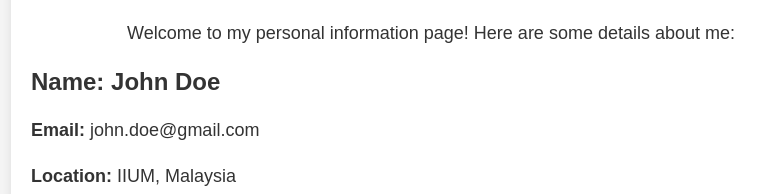
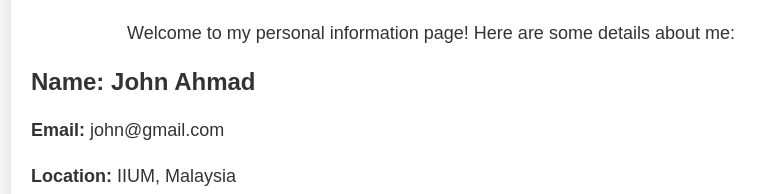
Before and after one commit to biawaksungai/demoinfo, a plain HTML site: page index.html in a window 1280 px wide. Shown: the part 131-325 px from the top of the page, without its empty margins (209-974 px from the left). Drawn offline with Linux system fonts and the light colour scheme.

Commit message:
Update index.html

```diff
--- a/index.html
+++ b/index.html
@@ -40,8 +40,8 @@
         <p>Welcome to my personal information page! Here are some details about me:</p>
 
         <div class="personal-info">
-            <h2>Name: John Doe</h2>
-            <p><strong>Email:</strong> john.doe@gmail.com</p>
+            <h2>Name: John Ahmad</h2>
+            <p><strong>Email:</strong> john@gmail.com</p>
             <p><strong>Location:</strong> IIUM, Malaysia</p>
             <p><strong>Nickname:</strong> JD</p>
             <p><strong>Hobbies:</strong> Coding, Reading, Hiking</p>
```
